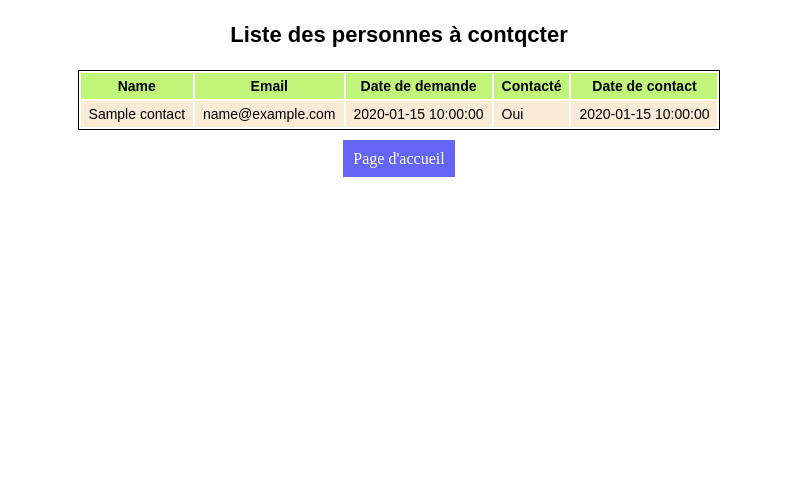
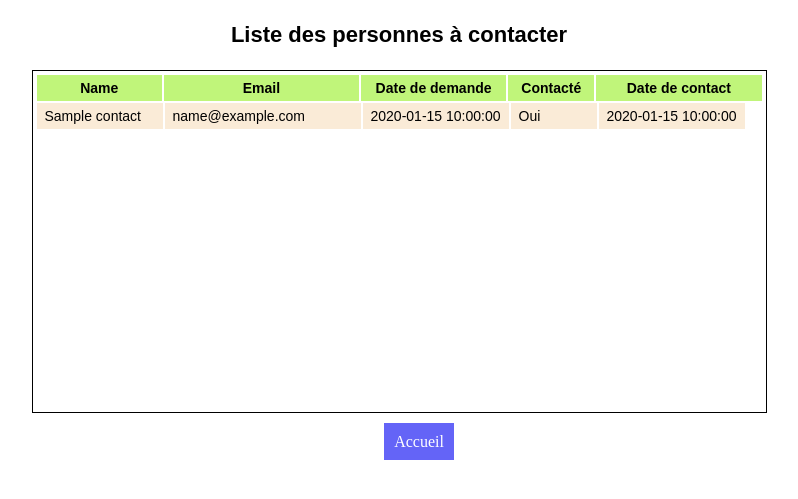
Before and after one commit to MRavandoust/Web-Server, a PHP site: page /contacts.php in a window 1280 px wide. Shown: the top 499 px of the page, without its empty margins (241-1039 px from the left). Run offline with PHP 8.4, Linux system fonts and the light colour scheme; the visitor is signed in with stand-in values (Sample User, id 1); tables that the repository leaves empty or names only in its code hold one stand-in row (values such as "Sample post").

Commit message:
07/04/2020

```diff
--- a/Exercices/TravelAgency 2/contacts.php
+++ b/Exercices/TravelAgency 2/contacts.php
@@ -1,6 +1,11 @@
-<?php session_start(); ?>
+<?php session_start();
+if (!$_SESSION) {
+    header('Location:admin.php');
+}
+?>
 <!DOCTYPE html>
 <html lang="en">
+
     <head>
         <meta charset="UTF-8">
         <meta name="viewport" content="width=device-width, initial-scale=1.0">
@@ -11,7 +16,13 @@
                 font-family: Arial, Helvetica, sans-serif;
                 font-size: 14px;
                 border: 1px solid;
+                width: 735px;
             }
+
+            table tr {
+                width: 100%;
+            }
+
             table tr th {
                 padding: 5px 8px;
                 background-color: rgb(192, 245, 122);
@@ -19,15 +30,17 @@
 
             table tr td {
                 padding: 5px 8px;
-            background-color: antiquewhite ;
+                background-color: antiquewhite;
             }
-        h3{
+
+            h3 {
                 text-align: center;
                 font-family: Arial, Helvetica, sans-serif;
                 font-size: 22px;
 
             }
-        a{
+
+            a {
                 margin: auto;
                 width: 100px;
                 height: 20px;
@@ -35,43 +48,88 @@
                 background-color: rgb(100, 100, 247);
                 color: white;
                 text-decoration: none;
+                margin-left: 40px;
+            }
+
+            thead {
+                display: inline-block;
+                height: 28px;
+               width: 100%;
+
+            }
+
+            thead tr {
+
+               width: 100%;
+
+            }
+
+            tbody {
+                height: 309px;
+                display: inline-block;
+                overflow: auto;
+                width: 100%;
+
             }
         </style>
     </head>
+
     <body>
     <?php
-    try
-    {
+    try {
         $bdd = new PDO('mysql:host=localhost;dbname=test;charset=utf8', 'root', '');
-    }
-    catch(Exception $e)
-    {
-        die('Erreur : '. $e->getMessage());
+    } catch (Exception $e) {
+        die('Erreur : ' . $e->getMessage());
     }
 
-    $repons = $bdd->query('SELECT * FROM contact');
+    $repons = $bdd->query('SELECT * FROM contact ORDER BY requestdate DESC');
     ?>
-    <h3>Liste des personnes à contqcter</h3>
+    <h3>Liste des personnes à contacter</h3>
 
-    <table >
+    <table>
+        <thead>
         <tr>
-            <th>Name</th>
-            <th>Email</th>
-            <th>Date de demande</th>
-            <th>Contacté</th>
-            <th>Date de contact</th>
+            <th style="width: 110px">Name</th>
+            <th style="width: 180px">Email</th>
+            <th style="width: 130px">Date de demande</th>
+            <th style="width: 70px">Contacté</th>
+            <th style="width: 150px">Date de contact</th>
         </tr>
-        <?php while($donn=$repons->fetch()) {?>
+        </thead>
+        <tbody>
+        <?php while ($donn = $repons->fetch()) { ?>
             <tr>
-            <td><?= $donn['name'] ?></td>
-            <td><?= $donn['email'] ?></td>
-            <td><?= $donn['requestdate'] ?></td>
-            <td><?php if($donn['iscontacted']==false) echo "None"; else echo "Oui"; ?></td>
-            <td><?= $donn['contactdate'] ?></td>
+                <td style="width: 110px"><?= $donn['name'] ?></td>
+                <td style="width: 180px"><?= $donn['email'] ?></td>
+                <td style="width: 130px"><?= $donn['requestdate'] ?></td>
+                <td style="width: 70px"><?php if($donn['iscontacted'] == false)echo 'None'; else echo 'Oui';?></td>
+                <td style="width: 130px"><?= $donn['contactdate'] ?></td>
             </tr>
         <?php } ?>
+        </tbody>
+    </table>
 
-    </table>
-    <div style="text-align: center; margin-top:20px;"><a href="index.php">Page d'accueil</a></div>
+
+        <div style="text-align: center; margin-top:20px;" id="div">
+            <a href="index.php">Accueil</a>
+            <a href="envoie_contact.php" id="gg">Envoie contact</a>
+        </div>
+
+        <?php
+            $repons1 = $bdd->query('SELECT * FROM contact');
+            while($donn1 = $repons1->fetch()){
+            if($donn1['iscontacted'] == false){ ?>
+            <script>
+            document.getElementById("div").children[1].style.display="inline-block";
+            </script>
+           <?php }else{?>
+            <script>
+           document.getElementById("div").children[1].style.display="none";
+            </script>
+            <?php }}
+        ?>
+
+
+
     </body>
 </html>
--- a/Exercices/TravelAgency 2/requete.php
+++ b/Exercices/TravelAgency 2/requete.php
@@ -39,8 +39,7 @@ $req->execute(array(
 
 
 <form action="index.php" method="POST">
-    <input type="submit" name="home" value="Retour à l'accueil"/>
-    <input type="submit" name="prev" value="Page précédente"/>
+    <input type="submit" name="prev" value="Accueil"/>
 </form>
 
 
```
Also changed, not shown: Exercices/TravelAgency 2/envoie_contact.php (added, +56 -0 lines), Exercices/TravelAgency 2/new.php (added, +103 -0 lines). Lines whose indentation alone changed are shown as unchanged.
